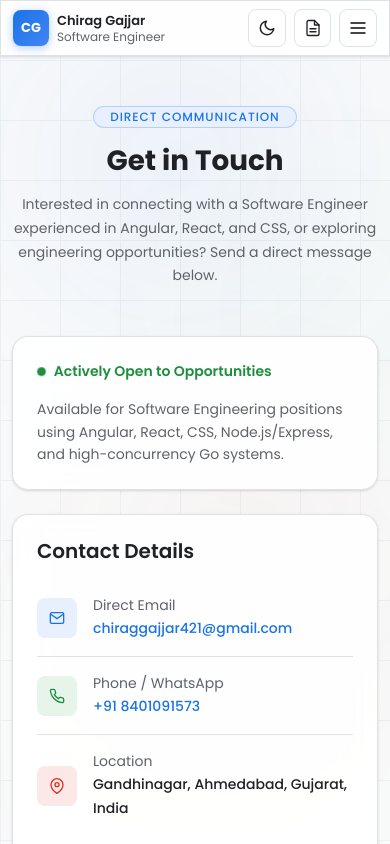
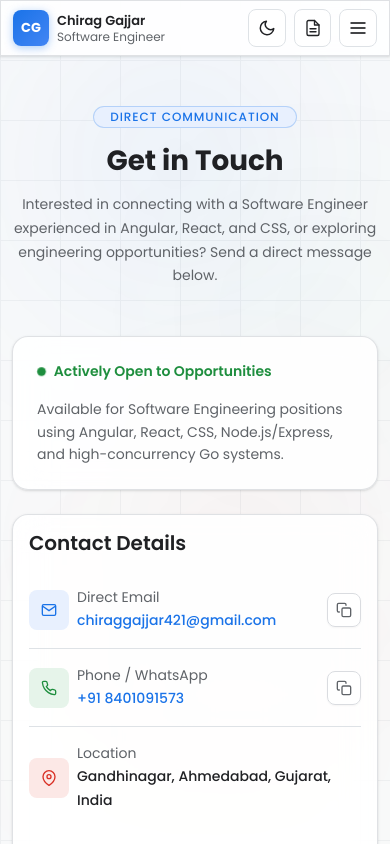
Before and after one commit to ChiragGajjar123/Portfolio-website, a Next.js app: page /contact in a window 390 px wide. Shown: the top 844 px of the page. Built offline with nearby package versions, Linux system fonts and the light colour scheme.

Commit message:
Add responsive icon-only copy buttons for email and phone

```diff
--- a/app/assets/css/main.scss
+++ b/app/assets/css/main.scss
@@ -718,6 +718,77 @@ h1, h2, h3, h4, h5, h6,
   transition: background 0.2s ease, border-color 0.2s ease, color 0.2s ease, box-shadow 0.2s ease;
 }
 
+/* Copy to clipboard icon button */
+.cg-copy-btn {
+  display: inline-flex;
+  align-items: center;
+  justify-content: center;
+  width: 2.15rem;
+  height: 2.15rem;
+  padding: 0;
+  border-radius: 0.5rem;
+  border: 1px solid var(--border-subtle);
+  background: var(--bg-card);
+  color: var(--bs-body-secondary);
+  cursor: pointer;
+  flex-shrink: 0;
+  text-decoration: none;
+  box-shadow: 0 1px 2px rgba(0, 0, 0, 0.04);
+  transition: background 0.2s ease, border-color 0.2s ease, color 0.2s ease, transform 0.2s ease, box-shadow 0.2s ease;
+  user-select: none;
+  -webkit-user-select: none;
+}
+
+.cg-copy-btn:hover {
+  color: var(--cg-google-blue);
+  border-color: rgba(var(--cg-google-blue-rgb), 0.4);
+  background: var(--cg-google-blue-container);
+  transform: translateY(-1px);
+  box-shadow: 0 2px 8px rgba(var(--cg-google-blue-rgb), 0.16);
+}
+
+.cg-copy-btn:active {
+  transform: translateY(0);
+}
+
+.cg-copy-btn.is-copied {
+  color: var(--cg-google-green);
+  border-color: rgba(var(--cg-google-green-rgb), 0.45);
+  background: var(--cg-google-green-container);
+  box-shadow: 0 2px 8px rgba(var(--cg-google-green-rgb), 0.18);
+  animation: cg-copy-pop 0.22s ease-out;
+}
+
+@keyframes cg-copy-pop {
+  0% {
+    transform: scale(0.9);
+  }
+  50% {
+    transform: scale(1.1);
+  }
+  100% {
+    transform: scale(1);
+  }
+}
+
+.light .cg-copy-btn {
+  background: var(--bg-card);
+  border-color: var(--border-subtle);
+  color: var(--cg-google-gray-700);
+}
+
+.light .cg-copy-btn:hover {
+  background: var(--cg-google-blue-container);
+  border-color: rgba(var(--cg-google-blue-rgb), 0.4);
+  color: var(--cg-google-blue);
+}
+
+.light .cg-copy-btn.is-copied {
+  background: var(--cg-google-green-container);
+  border-color: rgba(var(--cg-google-green-rgb), 0.45);
+  color: var(--cg-google-green);
+}
+
 /* Profile avatar gradient */
 .avatar-gradient {
   background: linear-gradient(135deg, #1A73E8, #4285F4);
@@ -993,6 +1064,10 @@ body .border-canvas   { border-color: var(--bg-canvas); }
     color: var(--cg-google-blue);
   }
 
+  .cg-copy-btn:hover {
+    box-shadow: 0 2px 8px rgba(var(--cg-google-blue-rgb), 0.15);
+  }
+
   .badge-chip:hover {
     border-color: var(--cg-google-blue);
     color: var(--cg-google-blue);
@@ -1229,6 +1304,27 @@ body .border-canvas   { border-color: var(--bg-canvas); }
   color: var(--cg-google-blue);
 }
 
+.dark .cg-copy-btn {
+  border-color: rgba(255, 255, 255, 0.12);
+  color: #BDC1C6;
+  background: rgba(45, 47, 49, 0.7);
+  box-shadow: 0 1px 3px rgba(0, 0, 0, 0.25);
+}
+
+.dark .cg-copy-btn:hover {
+  background: rgba(138, 180, 248, 0.14);
+  border-color: var(--cg-google-blue);
+  color: var(--cg-google-blue);
+  box-shadow: 0 2px 10px rgba(66, 133, 244, 0.25);
+}
+
+.dark .cg-copy-btn.is-copied {
+  background: rgba(129, 201, 149, 0.16);
+  border-color: var(--cg-google-green);
+  color: var(--cg-google-green);
+  box-shadow: 0 2px 10px rgba(52, 168, 83, 0.25);
+}
+
 .dark .quick-nav-link:hover {
   background: rgba(138, 180, 248, 0.12);
   color: var(--cg-google-blue);
--- a/app/contact-form.tsx
+++ b/app/contact-form.tsx
@@ -1,13 +1,36 @@
 'use client'
 
 import { FormEvent, useState } from 'react'
-import { ResumeIcon, DownloadIcon, EmailIcon, PhoneIcon, LocationIcon, LinkedinIcon, GithubIcon } from './icons'
+import { ResumeIcon, DownloadIcon, EmailIcon, PhoneIcon, LocationIcon, LinkedinIcon, GithubIcon, CopyIcon, CheckIcon } from './icons'
 import { email, phoneDisplay, phoneHref, linkedinUrl, githubReposUrl, resumeUrl, resumeFileName } from './site-config'
 
 export default function ContactForm() {
   const [status, setStatus] = useState<'success' | 'error' | ''>('')
   const [message, setMessage] = useState('')
   const [busy, setBusy] = useState(false)
+  const [copiedType, setCopiedType] = useState<'email' | 'phone' | ''>('')
+
+  async function handleCopy(value: string, type: 'email' | 'phone') {
+    try {
+      if (typeof navigator !== 'undefined' && navigator.clipboard?.writeText) {
+        await navigator.clipboard.writeText(value)
+      } else if (typeof document !== 'undefined') {
+        const textarea = document.createElement('textarea')
+        textarea.value = value
+        textarea.setAttribute('readonly', '')
+        textarea.style.position = 'fixed'
+        textarea.style.opacity = '0'
+        document.body.appendChild(textarea)
+        textarea.select()
+        document.execCommand('copy')
+        document.body.removeChild(textarea)
+      }
+      setCopiedType(type)
+      setTimeout(() => setCopiedType(''), 2200)
+    } catch {
+      // Graceful fallback
+    }
+  }
 
   async function submit(event: FormEvent<HTMLFormElement>) {
     event.preventDefault()
@@ -28,10 +51,40 @@ export default function ContactForm() {
   return <div className="row g-4">
     <div className="col-12 col-lg-5">
       <div className="glass rounded-4 p-4 mb-4"><div className="d-flex align-items-center gap-2 mb-3"><span className="pulse-dot"/><span className="small fw-semibold text-success">Actively Open to Opportunities</span></div><p className="text-body-secondary small mb-0 body-text-sm">Available for Software Engineering positions using Angular, React, CSS, Node.js/Express, and high-concurrency Go systems.</p></div>
-      <section className="glass rounded-4 p-4 mb-4"><h2 className="fs-5 fw-semibold mb-3">Contact Details</h2>
-        <div className="d-flex align-items-center gap-3 py-3 border-bottom border-subtle"><div className="icon-box" style={{background:'var(--cg-google-blue-container)',color:'var(--cg-google-blue)'}}><EmailIcon/></div><div className="flex-grow-1 min-w-0"><span className="small text-body-secondary d-block">Direct Email</span><a href={`mailto:${email}`} className="small fw-medium text-decoration-none text-break link-cyan">{email}</a></div></div>
-        <div className="d-flex align-items-center gap-3 py-3 border-bottom border-subtle"><div className="icon-box" style={{background:'var(--cg-google-green-container)',color:'var(--cg-google-green)'}}><PhoneIcon/></div><div className="flex-grow-1 min-w-0"><span className="small text-body-secondary d-block">Phone / WhatsApp</span><a href={phoneHref} className="small fw-medium text-decoration-none link-cyan">{phoneDisplay}</a></div></div>
-        <div className="d-flex align-items-center gap-3 py-3"><div className="icon-box" style={{background:'var(--cg-google-red-container)',color:'var(--cg-google-red)'}}><LocationIcon/></div><div><span className="small text-body-secondary d-block">Location</span><span className="small fw-medium">Gandhinagar, Ahmedabad, Gujarat, India</span></div></div>
+      <section className="glass rounded-4 p-3 p-sm-4 mb-4"><h2 className="fs-5 fw-semibold mb-3">Contact Details</h2>
+        <div className="d-flex align-items-center justify-content-between gap-2 gap-sm-3 py-3 border-bottom border-subtle">
+          <div className="icon-box" style={{background:'var(--cg-google-blue-container)',color:'var(--cg-google-blue)'}}><EmailIcon/></div>
+          <div className="flex-grow-1 min-w-0 me-1 me-sm-2">
+            <span className="small text-body-secondary d-block">Direct Email</span>
+            <a href={`mailto:${email}`} className="small fw-medium text-decoration-none text-break link-cyan">{email}</a>
+          </div>
+          <button
+            type="button"
+            onClick={() => handleCopy(email, 'email')}
+            className={`cg-copy-btn${copiedType === 'email' ? ' is-copied' : ''}`}
+            title={copiedType === 'email' ? 'Copied email to clipboard!' : 'Copy email'}
+            aria-label={copiedType === 'email' ? 'Email copied to clipboard' : 'Copy email to clipboard'}
+          >
+            {copiedType === 'email' ? <CheckIcon size={16}/> : <CopyIcon size={16}/>}
+          </button>
+        </div>
+        <div className="d-flex align-items-center justify-content-between gap-2 gap-sm-3 py-3 border-bottom border-subtle">
+          <div className="icon-box" style={{background:'var(--cg-google-green-container)',color:'var(--cg-google-green)'}}><PhoneIcon/></div>
+          <div className="flex-grow-1 min-w-0 me-1 me-sm-2">
+            <span className="small text-body-secondary d-block">Phone / WhatsApp</span>
+            <a href={phoneHref} className="small fw-medium text-decoration-none link-cyan">{phoneDisplay}</a>
+          </div>
+          <button
+            type="button"
+            onClick={() => handleCopy(phoneDisplay, 'phone')}
+            className={`cg-copy-btn${copiedType === 'phone' ? ' is-copied' : ''}`}
+            title={copiedType === 'phone' ? 'Copied phone number to clipboard!' : 'Copy phone number'}
+            aria-label={copiedType === 'phone' ? 'Phone number copied to clipboard' : 'Copy phone number to clipboard'}
+          >
+            {copiedType === 'phone' ? <CheckIcon size={16}/> : <CopyIcon size={16}/>}
+          </button>
+        </div>
+        <div className="d-flex align-items-center gap-2 gap-sm-3 py-3"><div className="icon-box" style={{background:'var(--cg-google-red-container)',color:'var(--cg-google-red)'}}><LocationIcon/></div><div className="min-w-0 flex-grow-1"><span className="small text-body-secondary d-block">Location</span><span className="small fw-medium">Gandhinagar, Ahmedabad, Gujarat, India</span></div></div>
         <div className="row g-2 mt-3 pt-3 border-top border-subtle"><div className="col-12 col-sm-6"><a href={linkedinUrl} target="_blank" rel="noopener noreferrer" className="d-flex align-items-center justify-content-center gap-2 p-2 rounded-3 cg-link text-decoration-none small fw-medium badge-chip social-link"><LinkedinIcon/>LinkedIn</a></div><div className="col-12 col-sm-6"><a href={githubReposUrl} target="_blank" rel="noopener noreferrer" className="d-flex align-items-center justify-content-center gap-2 p-2 rounded-3 cg-link text-decoration-none small fw-medium badge-chip social-link"><GithubIcon/>GitHub</a></div></div>
       </section>
       <div className="glass rounded-4 p-4"><div className="d-flex align-items-center gap-3 mb-4"><div className="flex-shrink-0 d-flex align-items-center justify-content-center rounded-3" style={{width:'2.75rem',height:'2.75rem',background:'var(--cg-google-blue-container)',color:'var(--cg-google-blue)'}}><ResumeIcon className="m-0" size={22}/></div><div className="d-grid min-w-0"><h3 className="fs-6 fw-semibold mb-0 text-truncate">{resumeFileName}</h3><p className="text-body-secondary mb-0 text-xs">Official Curriculum Vitae • 4-Page PDF</p></div></div><div className="d-flex gap-2"><a href={resumeUrl} download={resumeFileName} className="btn flex-grow-1 fw-semibold rounded-3 btn-gradient"><DownloadIcon/>Resume</a><a href={resumeUrl} target="_blank" rel="noopener noreferrer" className="btn flex-grow-1 fw-semibold rounded-3 glass btn-glass">Preview</a></div></div>
--- a/app/icons.tsx
+++ b/app/icons.tsx
@@ -45,3 +45,11 @@ export function GithubIcon({ className, size = 16 }: IconProps) {
 export function ArrowRightIcon({ className, size = 16 }: IconProps) {
   return <svg className={className} width={size} height={size} viewBox="0 0 24 24" fill="none" stroke="currentColor" strokeWidth="2" aria-hidden="true"><line x1="5" y1="12" x2="19" y2="12"/><polyline points="12 5 19 12 12 19"/></svg>
 }
+
+export function CopyIcon({ className, size = 16 }: IconProps) {
+  return <svg className={className} width={size} height={size} viewBox="0 0 24 24" fill="none" stroke="currentColor" strokeWidth="2" strokeLinecap="round" strokeLinejoin="round" aria-hidden="true"><rect x="9" y="9" width="13" height="13" rx="2" ry="2"/><path d="M5 15H4a2 2 0 0 1-2-2V4a2 2 0 0 1 2-2h9a2 2 0 0 1 2 2v1"/></svg>
+}
+
+export function CheckIcon({ className, size = 16 }: IconProps) {
+  return <svg className={className} width={size} height={size} viewBox="0 0 24 24" fill="none" stroke="currentColor" strokeWidth="2.5" strokeLinecap="round" strokeLinejoin="round" aria-hidden="true"><polyline points="20 6 9 17 4 12"/></svg>
+}
```
